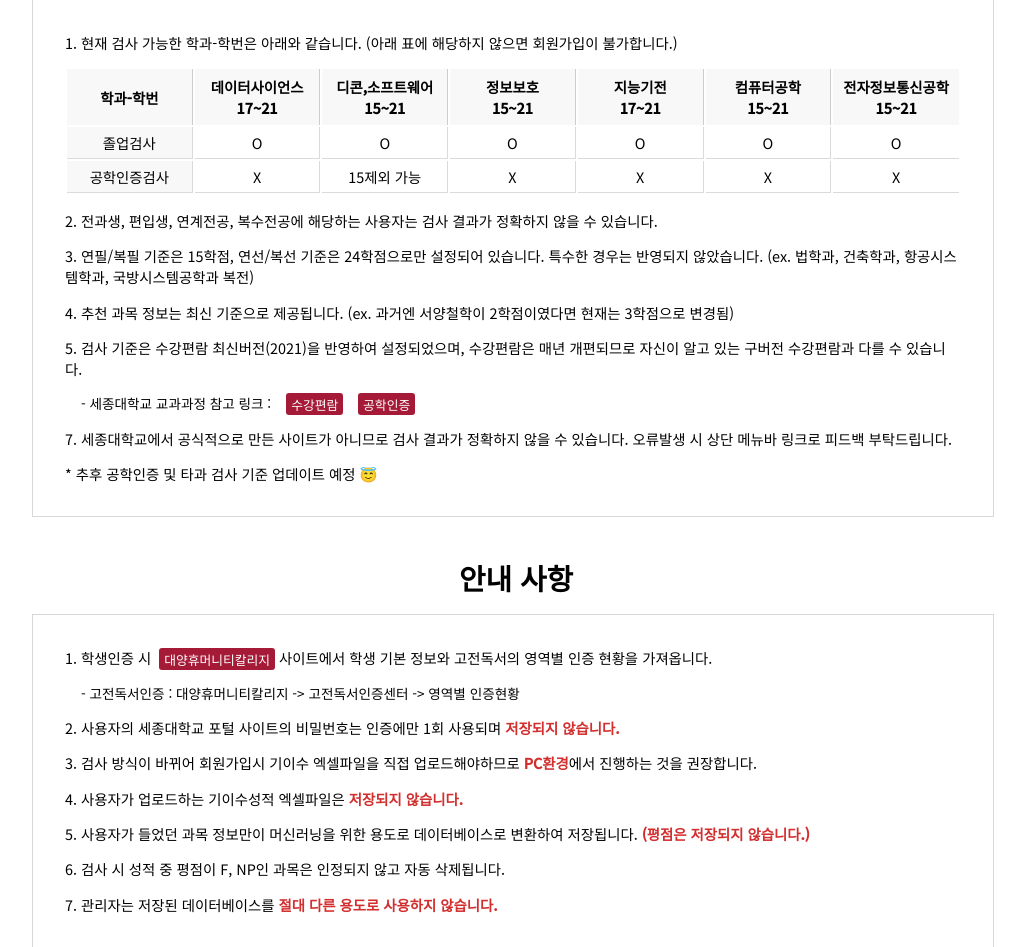
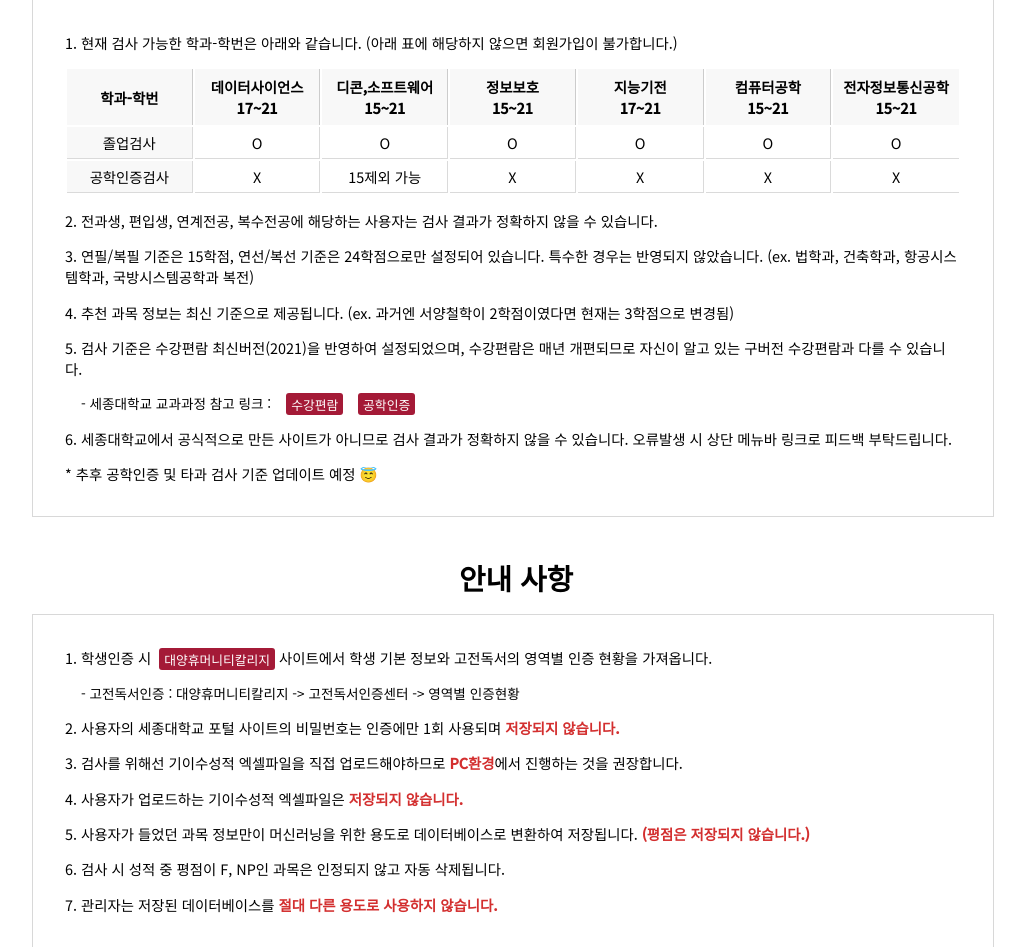
Before and after one commit to hanjo8813/PleaseGraduate, a Django app: template PG_Web/app/templates/agree.html in a window 1280 px wide. Shown: the part 400-1347 px from the top of the page, without its empty margins (128-1153 px from the left). Run offline with Django 3.2, Linux system fonts and the light colour scheme; the template is opened without the code that fills it, so the values that code supplies are empty; some libraries are stand-ins or nearby versions.

Commit message:
docs : README 수정

```diff
--- a/PG_Web/app/templates/agree.html
+++ b/PG_Web/app/templates/agree.html
@@ -61,7 +61,7 @@
                     <a class="link_site" target="_blank"
                         href="http://abeek.sejong.ac.kr/abeek/program0501.html">공학인증</a>
                 </p>
-                <p>7. 세종대학교에서 공식적으로 만든 사이트가 아니므로 검사 결과가 정확하지 않을 수 있습니다. 오류발생 시 상단 메뉴바 링크로 피드백 부탁드립니다.</p>
+                <p>6. 세종대학교에서 공식적으로 만든 사이트가 아니므로 검사 결과가 정확하지 않을 수 있습니다. 오류발생 시 상단 메뉴바 링크로 피드백 부탁드립니다.</p>
                 <p>* 추후 공학인증 및 타과 검사 기준 업데이트 예정 😇</p>
             </div>
         </div>
@@ -76,7 +76,7 @@
                 </P>
                 <p style="margin-left:1rem; font-size:0.85rem;">- 고전독서인증 : 대양휴머니티칼리지 -> 고전독서인증센터 -> 영역별 인증현황</p>
                 <p>2. 사용자의 세종대학교 포털 사이트의 비밀번호는 인증에만 1회 사용되며 <span class="caution_info">저장되지 않습니다.</span></p>
-                <p>3. 검사 방식이 바뀌어 회원가입시 기이수 엑셀파일을 직접 업로드해야하므로 <span class="caution_info">PC환경</span>에서 진행하는 것을 권장합니다.</p>
+                <p>3. 검사를 위해선 기이수성적 엑셀파일을 직접 업로드해야하므로 <span class="caution_info">PC환경</span>에서 진행하는 것을 권장합니다.</p>
                 <p>4. 사용자가 업로드하는 기이수성적 엑셀파일은 <span class="caution_info">저장되지 않습니다.</span></p>
                 <p>5. 사용자가 들었던 과목 정보만이 머신러닝을 위한 용도로 데이터베이스로 변환하여 저장됩니다. <span class="caution_info">(평점은 저장되지
                         않습니다.)</span></p>
```
Also changed, not shown: dev_record.md (+1 -0 lines), README.md.
